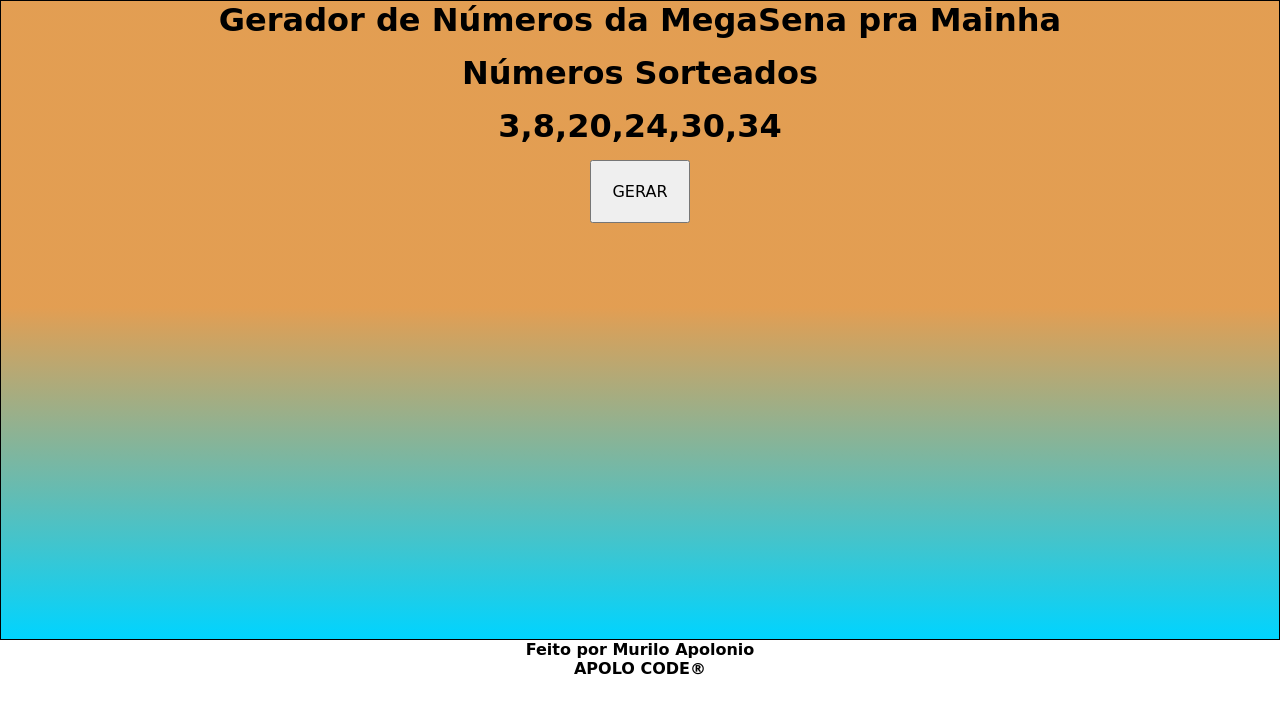
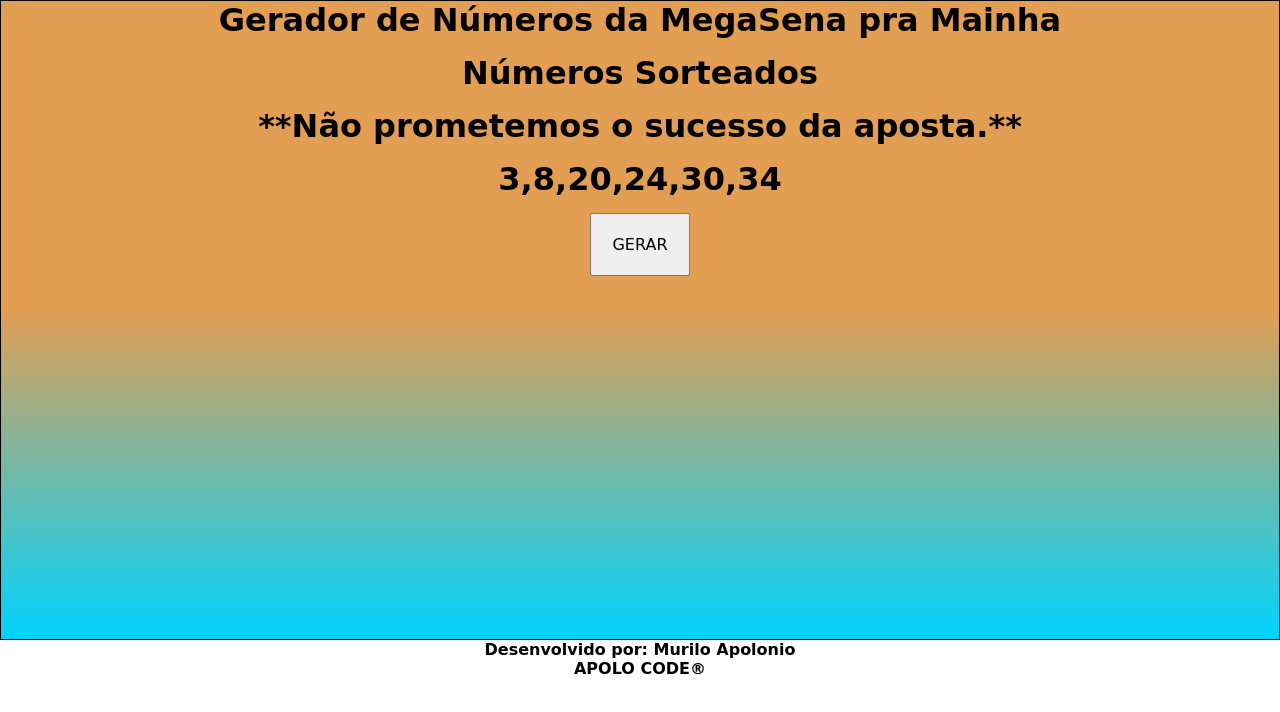
Before and after one commit to muriloapolo/geramega, a plain HTML site: page index.html in a window 1280 px wide. Drawn offline with Linux system fonts and the light colour scheme; a web font is replaced by a local one.

Commit message:
Adicionando infos
adicionado o h3 como campo de segurança e isenção de responsabilidade.

```diff
--- a/index.html
+++ b/index.html
@@ -20,6 +20,7 @@
             <h1>Gerador de Números da MegaSena pra Mainha</h1>
             <div class="center">
                 <h2>Números Sorteados</h2>
+                <h3>**Não prometemos o sucesso da aposta.**</h3>
 
                 <div>
                     <h3 id="tela"> 0-0-0-0-0-0</h3>
@@ -31,11 +32,8 @@
 
     </section>
     <footer>
-        <p>Feito por Murilo Apolonio <br> APOLO CODE®</p>
+        <p>Desenvolvido por: Murilo Apolonio <br> APOLO CODE®</p>
     </footer>
-
-
-
     <script async defer src="./megaScript.js"></script>
 </body>
 
```
